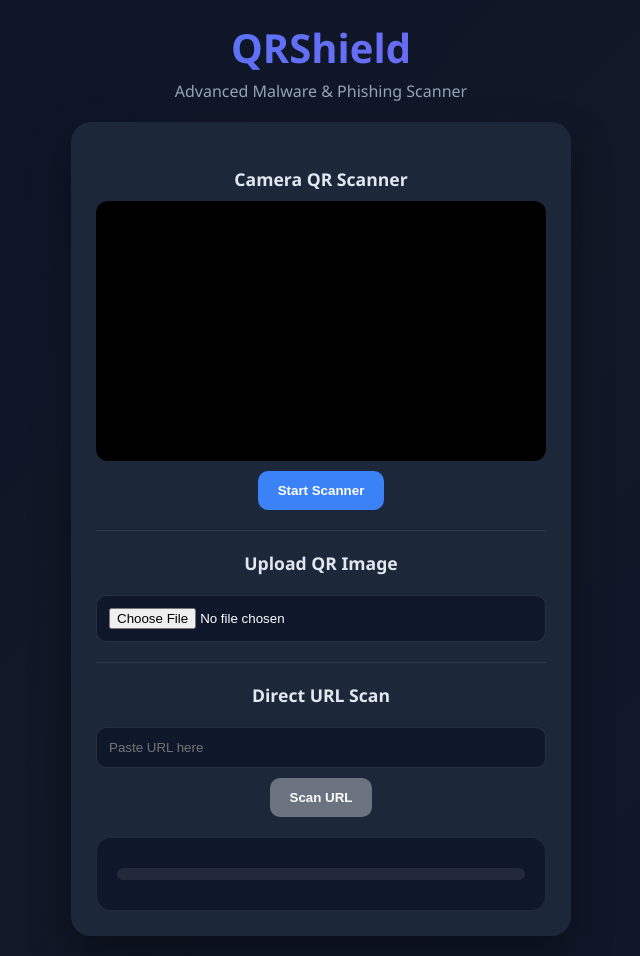
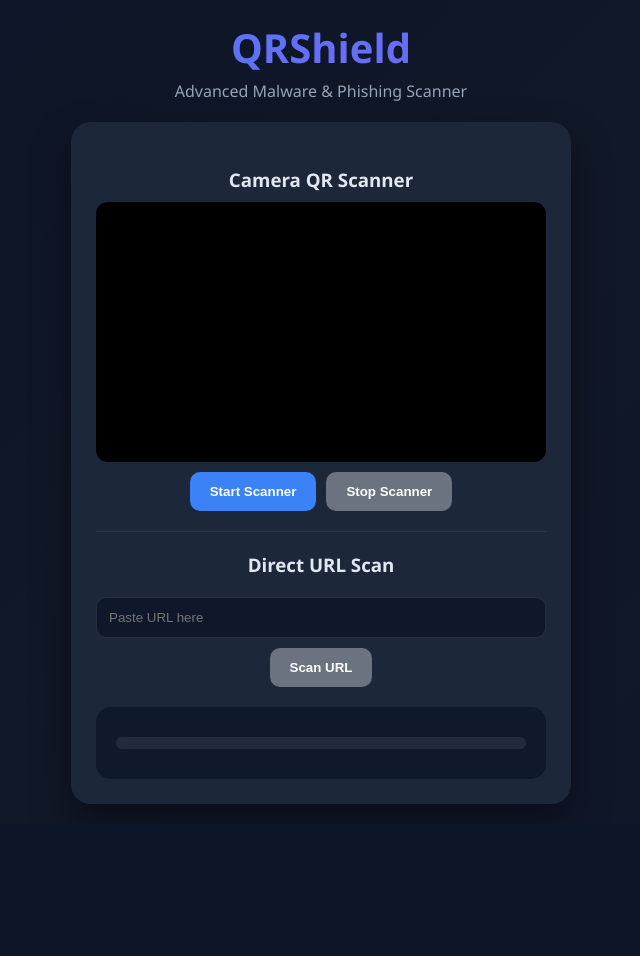
Before and after one commit to turangibunny-ai/QRShield, a Flask app: page / in a window 1280 px wide. Shown: the whole page, without its empty margins (319-959 px from the left). After the commit the page ends 809 px from the top, so only its background shows below. Run offline with Flask 3, Linux system fonts and the light colour scheme; some libraries are stand-ins or nearby versions.

Commit message:
update app.py and index.html

```diff
--- a/app.py
+++ b/app.py
@@ -55,7 +55,7 @@ def heuristic_check(url):
     for word in suspicious_keywords:
         if word in url.lower():
             score += 8
-            reasons.append(f'Contains suspicious keyword "{word}"')
+            reasons.append(f'Suspicious keyword detected: "{word}"')
 
     parsed = urlparse(url)
     domain = parsed.netloc
@@ -66,7 +66,7 @@ def heuristic_check(url):
 
     if len(domain) > 30:
         score += 8
-        reasons.append("Unusually long domain name")
+        reasons.append("Very long domain name")
 
     if not url.startswith("https"):
         score += 10
@@ -188,7 +188,6 @@ def check():
     if cached:
         return jsonify(cached)
 
-
     parsed=urlparse(url)
     domain=parsed.netloc
 
@@ -200,33 +199,25 @@ def check():
 
     malicious,suspicious,vt_score=check_virustotal(url)
 
-
-    # ---------------- STRICT RISK SCORE ----------------
-
     risk_score=0
     reasons=[]
 
-    # VirusTotal malicious
     if malicious>0:
         risk_score+=70
         reasons.append(f"Flagged by {malicious} VirusTotal engines")
 
-    # VirusTotal suspicious
     if suspicious>0:
         risk_score+=30
         reasons.append(f"{suspicious} engines marked URL suspicious")
 
-    # Heuristic
     if heuristic_reasons:
         risk_score+=heuristic_score
         reasons.extend(heuristic_reasons)
 
-    # Google Safe Browsing
     if google_flag:
         risk_score=max(risk_score,90)
         reasons.append("Google Safe Browsing flagged this URL")
 
-    # Website unreachable
     if status_code is None:
         risk_score=max(risk_score,50)
         reasons.append("Website unreachable")
@@ -236,32 +227,24 @@ def check():
     if not reasons:
         reasons.append("No suspicious indicators detected")
 
+    if risk_score>=80:
+        risk_level="Malicious"
+        advice="Do NOT open this link"
 
-    # ---------------- RISK LEVEL ----------------
-
-    if risk_score>=75:
-        risk_level="High"
-        advice="Do not proceed"
-
-    elif risk_score>=40:
-        risk_level="Medium"
-        advice="Proceed with caution"
+    elif risk_score>=50:
+        risk_level="Dangerous"
+        advice="Proceed with extreme caution"
 
     else:
-        risk_level="Low"
+        risk_level="Safe"
         advice="URL appears safe"
-
 
     response={
 
         "risk_level":risk_level,
-
         "scan_score":risk_score,
-
         "url_details":domain,
-
         "reasons":reasons,
-
         "advice":advice,
 
         "engine_data":{
@@ -279,7 +262,6 @@ def check():
     return jsonify(response)
 
 
-# ---------------- RUN ----------------
 if __name__=="__main__":
 
     port=int(os.getenv("PORT",5000))
--- a/templates/index.html
+++ b/templates/index.html
@@ -1,12 +1,13 @@
 <!DOCTYPE html>
 <html>
 <head>
+
 <meta charset="UTF-8">
 <meta name="viewport" content="width=device-width, initial-scale=1.0">
+
 <title>QRShield Security Scanner</title>
 
 <script src="https://unpkg.com/html5-qrcode"></script>
-<script src="https://cdn.jsdelivr.net/npm/jsqr/dist/jsQR.js"></script>
 
 <style>
 
@@ -35,7 +36,6 @@ background:linear-gradient(135deg,#3b82f6,#8b5cf6);
 -webkit-background-clip:text;
 background-clip:text;
 color:transparent;
--webkit-text-fill-color:transparent;
 }
 
 .subtitle{
@@ -55,7 +55,6 @@ box-shadow:0 20px 40px rgba(0,0,0,0.4);
 .section-title{
 margin-top:20px;
 margin-bottom:10px;
-font-size:1.1rem;
 text-align:center;
 }
 
@@ -114,19 +113,6 @@ margin-top:20px;
 padding:20px;
 border-radius:15px;
 background:rgba(15,23,42,0.9);
-border:1px solid rgba(255,255,255,0.08);
-}
-
-#urlText{
-font-size:0.9rem;
-color:#94a3b8;
-word-break:break-all;
-margin-bottom:8px;
-}
-
-#result{
-font-size:1.4rem;
-margin-bottom:10px;
 }
 
 .progress{
@@ -167,33 +153,12 @@ width:40px;
 height:40px;
 animation:spin 1s linear infinite;
 margin:15px auto;
+display:none;
 }
 
 @keyframes spin{
 0%{transform:rotate(0)}
 100%{transform:rotate(360deg)}
-}
-
-/* Mobile responsive */
-
-@media(max-width:600px){
-
-.container{
-padding:18px;
-}
-
-h1{
-font-size:2rem;
-}
-
-#reader{
-height:220px;
-}
-
-button{
-padding:10px 16px;
-}
-
 }
 
 </style>
@@ -202,31 +167,54 @@ padding:10px 16px;
 <body>
 
 <div class="main-header">
+
 <h1>QRShield</h1>
-<p class="subtitle">Advanced Malware & Phishing Scanner</p>
+
+<p class="subtitle">
+Advanced Malware & Phishing Scanner
+</p>
+
 </div>
 
 <div class="container">
 
 <h3 class="section-title">Camera QR Scanner</h3>
+
 <div id="reader"></div>
 
 <div class="button-group">
-<button class="btn-primary" onclick="startCamera()">Start Scanner</button>
+
+<button class="btn-primary" onclick="startCamera()">
+Start Scanner
+</button>
+
+<button class="btn-secondary" onclick="stopCamera()">
+Stop Scanner
+</button>
+
 </div>
 
 <div class="divider"></div>
 
-<h3 class="section-title">Upload QR Image</h3>
-<input type="file" id="fileInput" accept="image/*">
+<h3 class="section-title">Direct URL Scan</h3>
 
-<div class="divider"></div>
-
-<h3 class="section-title">Direct URL Scan</h3>
-<input type="text" id="manualURL" placeholder="Paste URL here">
+<input
+type="text"
+id="manualURL"
+placeholder="Paste URL here"
+/>
 
 <div class="button-group">
-<button class="btn-secondary" onclick="scanManualURL()">Scan URL</button>
+
+<button
+class="btn-secondary"
+onclick="scanManualURL()"
+>
+
+Scan URL
+
+</button>
+
 </div>
 
 <div id="resultBox">
@@ -236,14 +224,16 @@ padding:10px 16px;
 <p id="result"></p>
 
 <div class="progress">
+
 <div id="progressBar"></div>
+
 </div>
 
 <div id="reasons" class="reason-list"></div>
 
 <div id="advice" class="advice-list"></div>
 
-<div id="loader" class="loader" style="display:none"></div>
+<div id="loader" class="loader"></div>
 
 </div>
 
@@ -251,26 +241,92 @@ padding:10px 16px;
 
 <script>
 
+let qrScanner=null
+
 const result=document.getElementById("result")
+
 const loader=document.getElementById("loader")
+
 const urlText=document.getElementById("urlText")
+
+
+function startCamera(){
+
+if(qrScanner){
+return
+}
+
+qrScanner=new Html5Qrcode("reader")
+
+qrScanner.start(
+
+{ facingMode:"environment" },
+
+{ fps:10, qrbox:250 },
+
+(qrText)=>{
+
+stopCamera()
+
+checkURL(qrText)
+
+}
+
+)
+
+}
+
+
+function stopCamera(){
+
+if(qrScanner){
+
+qrScanner.stop()
+
+.then(()=>{
+
+qrScanner.clear()
+
+qrScanner=null
+
+})
+
+.catch(err=>{
+
+console.log(err)
+
+})
+
+}
+
+}
+
 
 function scanManualURL(){
 
-let url=document.getElementById("manualURL").value.trim()
+let url=document
+.getElementById("manualURL")
+.value
+.trim()
 
 if(!url){
+
 result.innerHTML="Enter URL"
+
 return
+
 }
 
 if(!url.startsWith("http")){
+
 url="https://"+url
+
 }
 
 checkURL(url)
 
 }
+
 
 function checkURL(url){
 
@@ -279,57 +335,90 @@ urlText.innerHTML="Scanning: "+url
 loader.style.display="block"
 
 fetch("/check",{
+
 method:"POST",
-headers:{"Content-Type":"application/json"},
+
+headers:{
+"Content-Type":"application/json"
+},
+
 body:JSON.stringify({url:url})
+
 })
+
 .then(res=>res.json())
+
 .then(data=>{
 
 loader.style.display="none"
 
-const risk=data.scan_score || 0
-const level=data.risk_level || "Unknown"
+const risk=data.scan_score||0
+
+let level="Safe"
 
 let color="#22c55e"
 
-if(level==="High") color="#ef4444"
-else if(level==="Medium") color="#f59e0b"
+if(risk>=80){
 
-result.innerHTML=`
-<b style="color:${color}">${level} Risk</b><br>
-Scan Score: ${risk}%
-`
+level="Malicious"
 
-const bar=document.getElementById("progressBar")
+color="#ef4444"
+
+}
+
+else if(risk>=50){
+
+level="Dangerous"
+
+color="#f59e0b"
+
+}
+
+result.innerHTML=
+
+"<b style='color:"+color+"'>"
+
++level+
+
+"</b><br>Score : "
+
++risk+
+
+"%"
+
+const bar=document
+.getElementById("progressBar")
+
 bar.style.width=risk+"%"
+
 bar.style.background=color
 
-document.getElementById("reasons").innerHTML=""
-document.getElementById("advice").innerHTML=""
 
-if(data.reasons){
-let r="<b>Reasons:</b><ul>"
+let r="<b>Reasons</b><ul>"
+
 data.reasons.forEach(i=>{
+
 r+="<li>"+i+"</li>"
-})
-r+="</ul>"
-document.getElementById("reasons").innerHTML=r
-}
-
-if(data.advice){
-let a="<b>Advice:</b><ul>"
-data.advice.forEach(i=>{
-a+="<li>"+i+"</li>"
-})
-a+="</ul>"
-document.getElementById("advice").innerHTML=a
-}
 
 })
+
+r+="</ul>"
+
+document.getElementById("reasons").innerHTML=r
+
+
+document.getElementById("advice").innerHTML=
+
+"<b>Advice</b><p>"+data.advice+"</p>"
+
+})
+
 .catch(()=>{
+
 loader.style.display="none"
+
 result.innerHTML="Server Error"
+
 })
 
 }
```
